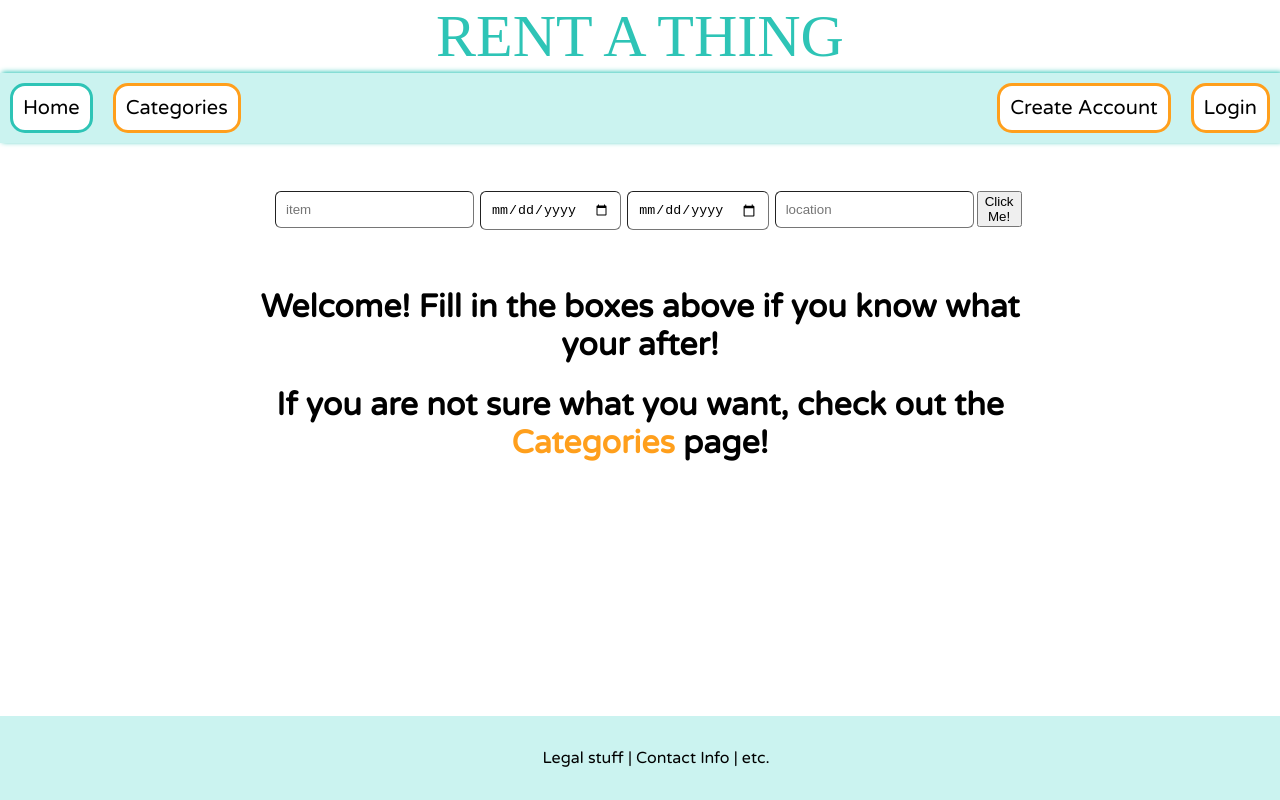
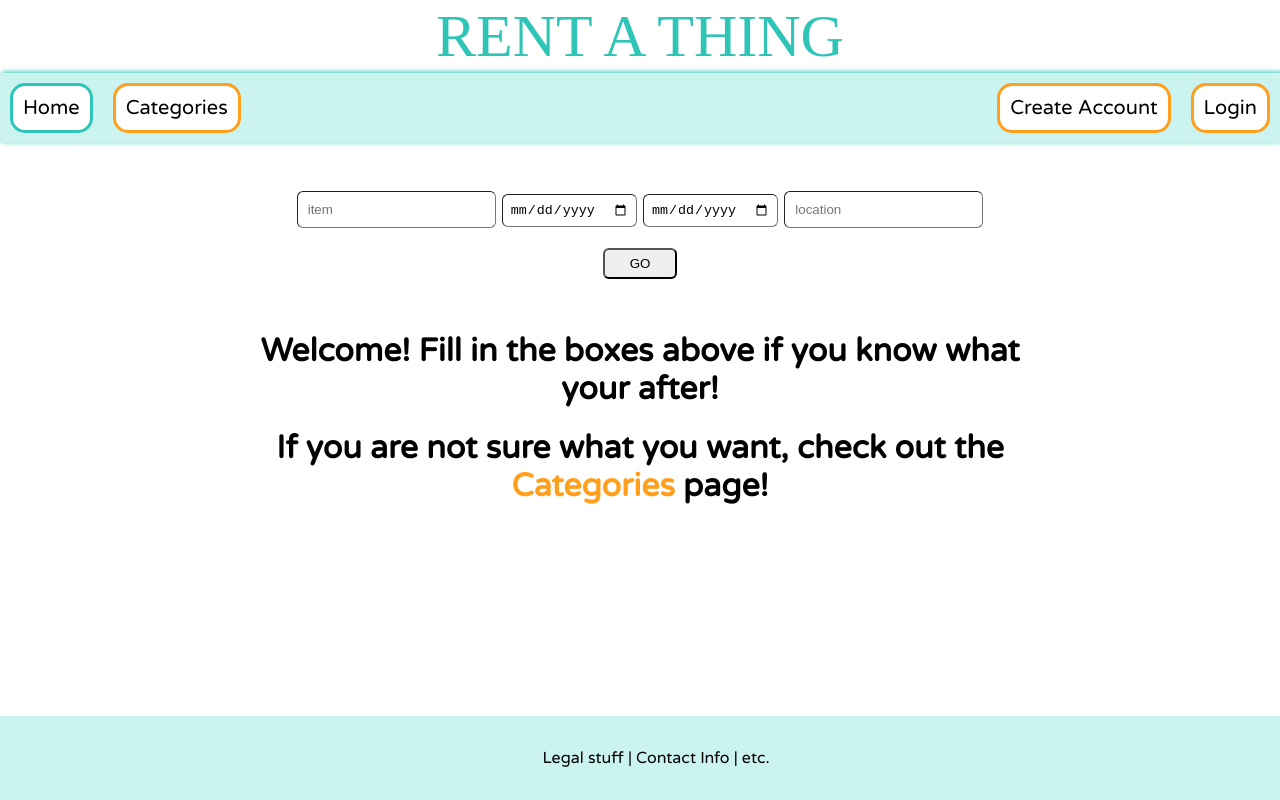
Before and after one commit to darshanbala/rent-a-thing, a React (Create React App) app in the folder FrontEnd/web-app/: page /Home in a window 1280 px wide. Built offline with nearby package versions, Linux system fonts and the light colour scheme; no server answers; a web font is replaced by a local one.

Commit message:
some more tweaks to the searchbar

```diff
--- a/FrontEnd/web-app/src/components/home/SearchBar.js
+++ b/FrontEnd/web-app/src/components/home/SearchBar.js
@@ -53,13 +53,16 @@ class SearchBar extends Component {
         const { item, dateFrom, dateTo, location } = this.state;
         return (
             <main>
-                <h1></h1>
                 <form type="submit" className="searchBar">
+                    <div>
                     <span><input type="text" name="item" id="item" value={item} onChange={(e) => this.handleChange(e)} placeholder='item' /></span>
                     <span><input type="date" name="dateFrom" id="dateFrom" value={dateFrom} onChange={(e) => this.handleChange(e)} placeholder='dateFrom' /></span>
                     <span><input type="date" name="dateTo" id="dateTo" value={dateTo} onChange={(e) => this.handleChange(e)} placeholder='dateTo' /></span>
                     <span><input type="text" name="location" id="location" value={location} onChange={(e) => this.handleChange(e)} placeholder='location' /></span>
-                    <span><button onClick={(e) => this.formSubmission(e)} >Click Me!</button></span>
+                    </div>
+                    <div>
+                    <input id='search_submit' type='submit' onClick={(e) => this.formSubmission(e)} value='GO'/>
+                    </div>
                 </form>
             </main>
         );
--- a/FrontEnd/web-app/src/css/reviews.css
+++ b/FrontEnd/web-app/src/css/reviews.css
@@ -52,7 +52,7 @@
 #new_review_input {
   padding: 5px 5px 5px 5px;
 }
-input[type=text], textarea, select, input[type=date] {
+input[type=text], textarea, select {
   padding: 10px 10px 10px 10px;
   margin: 0 3px 10px 3px;
   border-radius: 6px;
--- a/FrontEnd/web-app/src/index.css
+++ b/FrontEnd/web-app/src/index.css
@@ -53,7 +53,16 @@
   padding: 1em;
   margin: 1em;
   display: flex;
-  justify-content: space-evenly;
+  flex-direction: column;
+  align-content: center;
+  justify-content: center;
+}
+
+#search_submit {
+  width: 10%;
+  margin: 10px 0 5px 0;
+  align-self: center;
+  text-align: center;
 }
 
 .arial {
@@ -229,9 +238,15 @@ main {
   width: 25%;
 }
 
-input[type=text], textarea, select, input[type=date] {
+input[type=text], textarea, select {
   padding: 10px 10px 10px 10px;
   margin: 0 3px 10px 3px;
+  border-radius: 6px;
+  border-width: thin;
+}
+input[type=date] {
+  padding: 7px 7px 7px 7px;
+  margin: 0 3px 0px 3px;
   border-radius: 6px;
   border-width: thin;
 }
```
